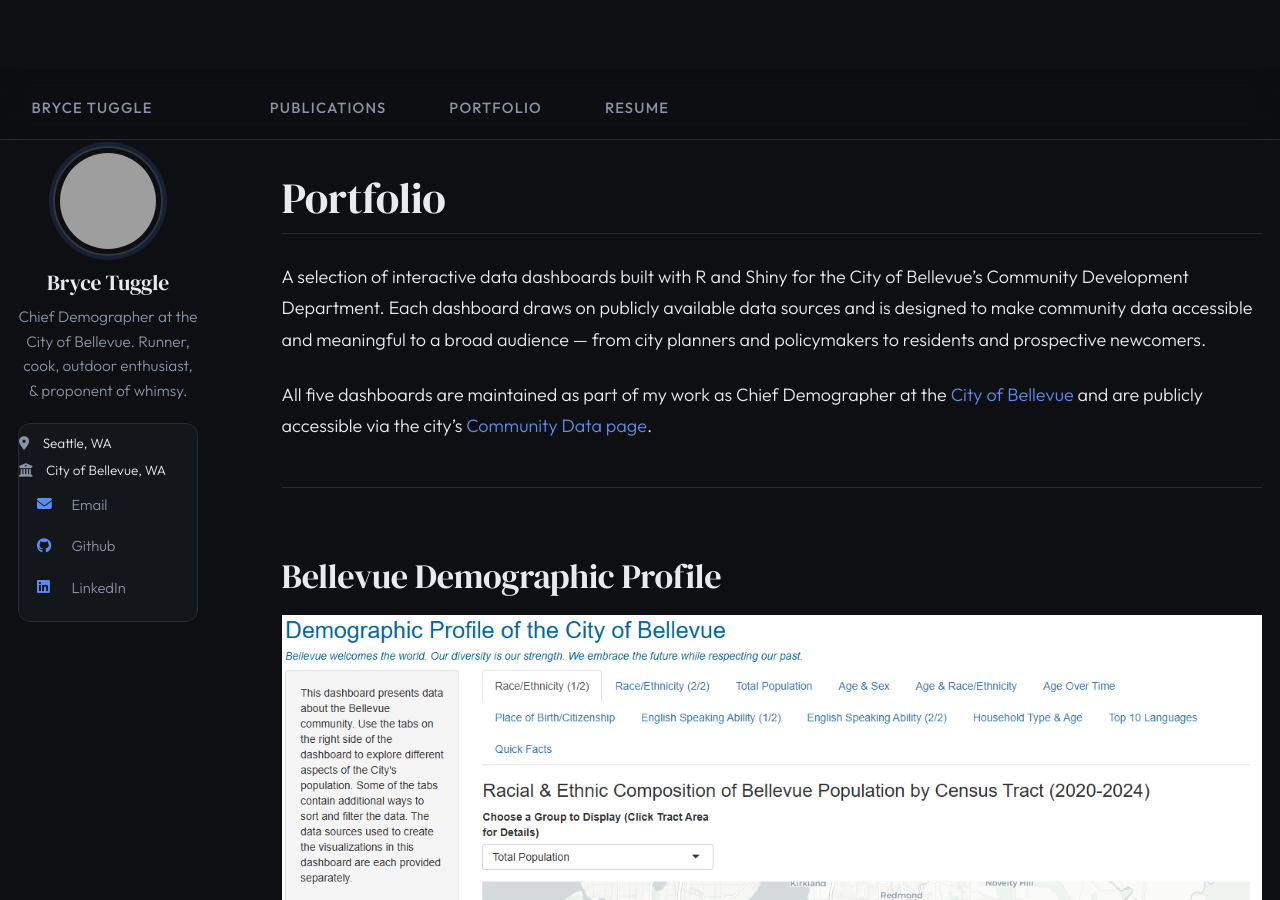
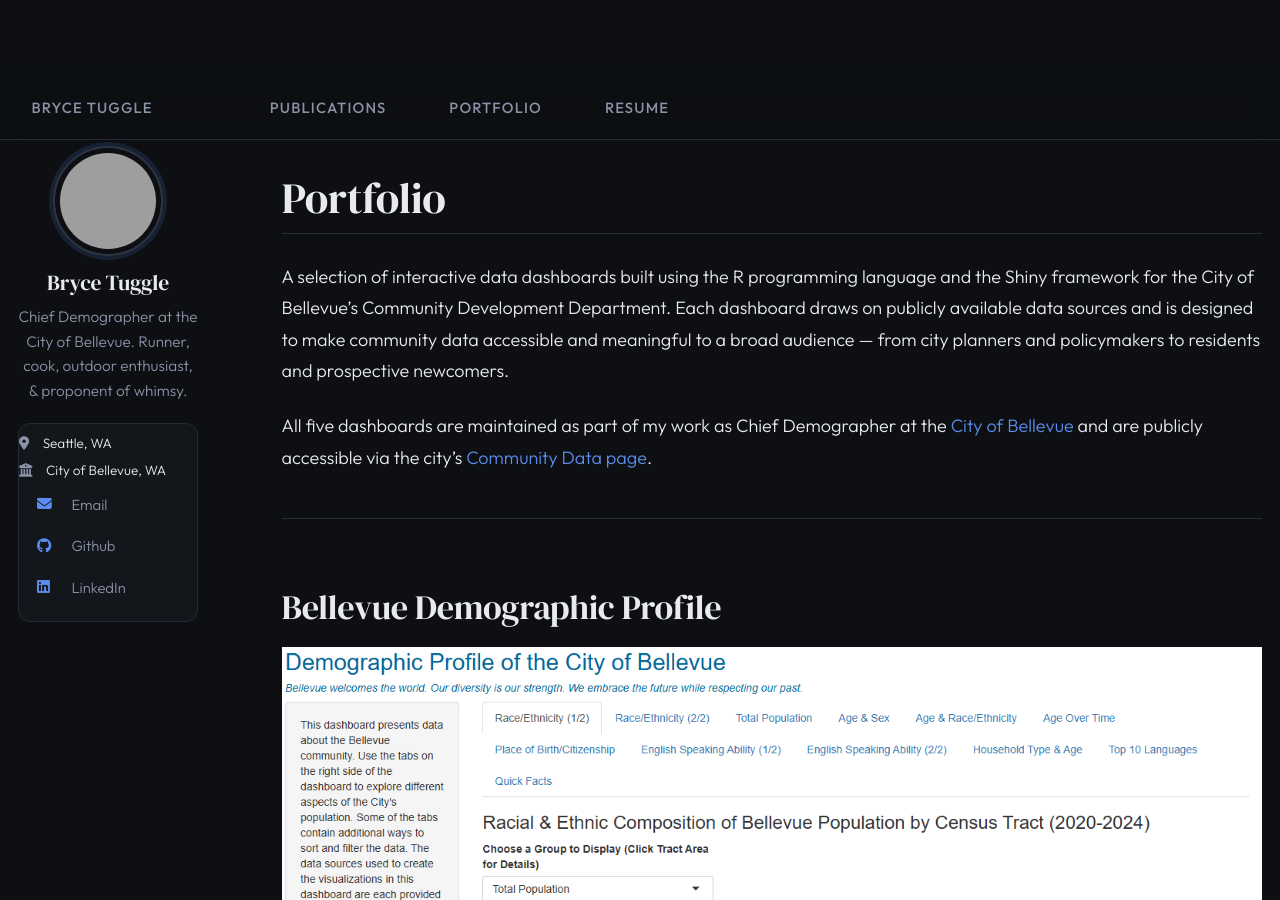
Before and after one commit to bwtuggle/bwtuggle.github.io, a Jekyll site: the page built from _pages/portfolio.md, in a window 1280 px wide and 900 px high. Built offline with Jekyll 4.4.1, drawn with Linux system fonts in a browser that asks for light colours; some web fonts are replaced.

Commit message:
Update portfolio.md

```diff
--- a/_pages/portfolio.md
+++ b/_pages/portfolio.md
@@ -3,10 +3,9 @@ layout: archive
 title: "Portfolio"
 permalink: /portfolio/
 author_profile: true
-classes: wide
 ---
 
-A selection of interactive data dashboards built with R and Shiny for the City of Bellevue's Community Development Department. Each dashboard draws on publicly available data sources and is designed to make community data accessible and meaningful to a broad audience — from city planners and policymakers to residents and prospective newcomers.
+A selection of interactive data dashboards built using the R programming language and the Shiny framework for the City of Bellevue's Community Development Department. Each dashboard draws on publicly available data sources and is designed to make community data accessible and meaningful to a broad audience — from city planners and policymakers to residents and prospective newcomers.
 
 All five dashboards are maintained as part of my work as Chief Demographer at the [City of Bellevue](https://bellevuewa.gov/) and are publicly accessible via the city's [Community Data page](https://bellevuewa.gov/city-government/departments/community-development/data).
 
```
